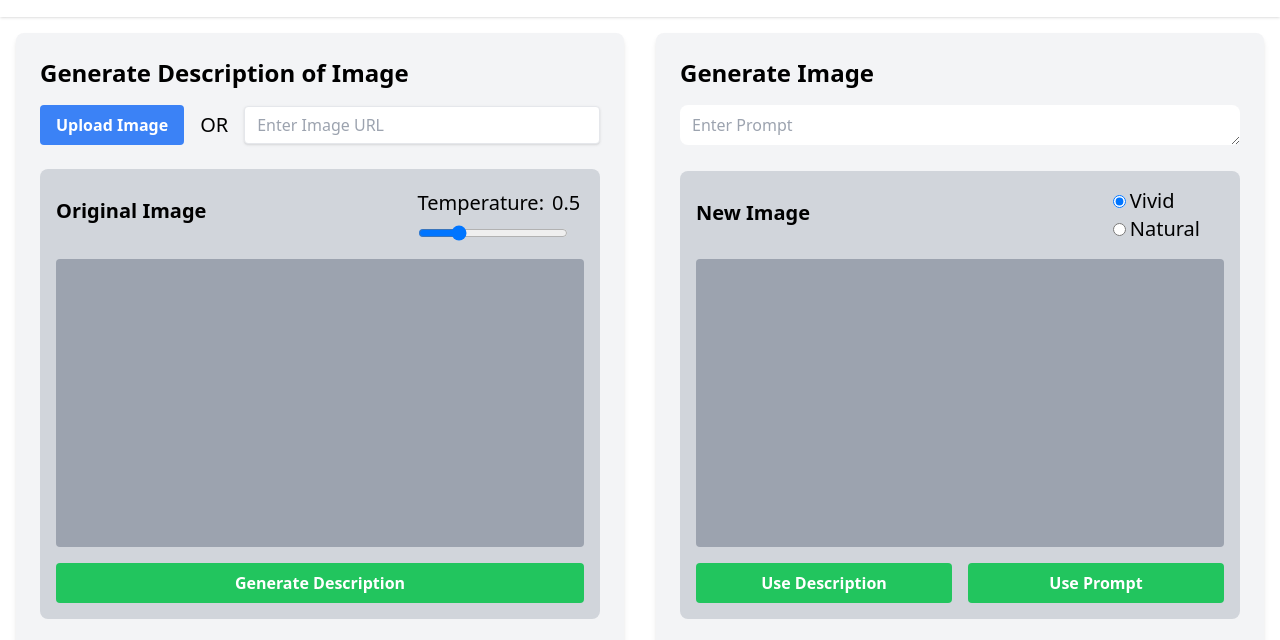
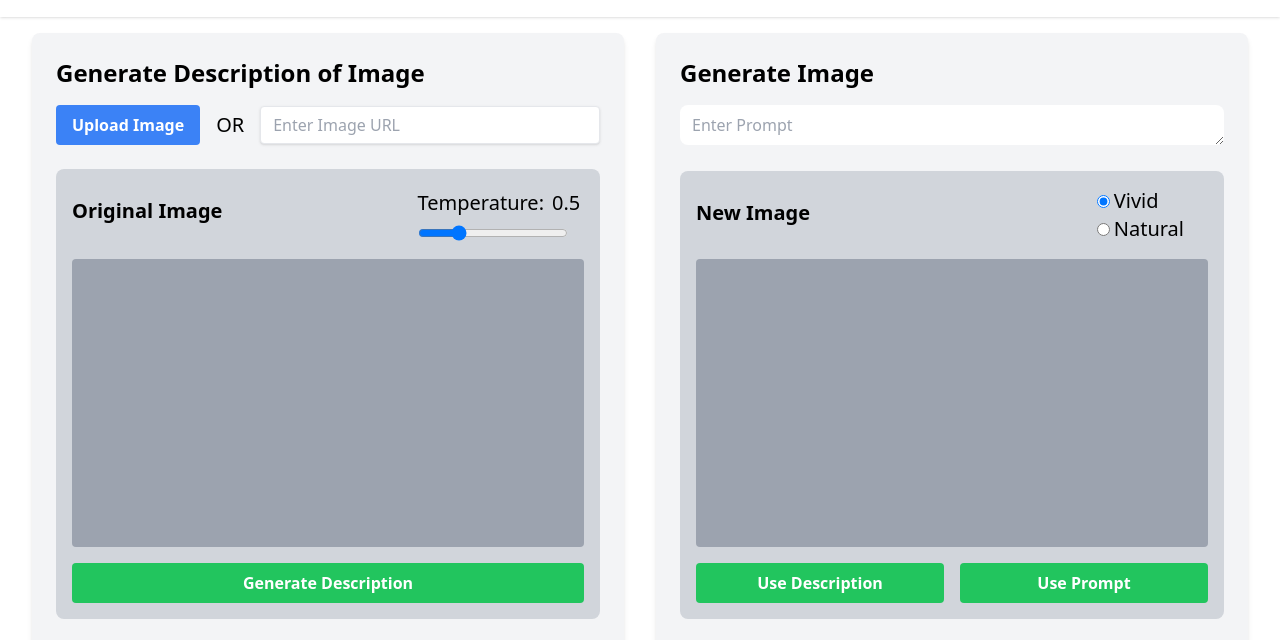
Before and after one commit to James9446/image_replicator, a website: page public/index.html in a window 1280 px wide. Shown: the part 85-725 px from the top of the page. Drawn offline with nearby package versions, Linux system fonts and the light colour scheme.

Commit message:
Fixed mobile alignment

```diff
--- a/public/index.html
+++ b/public/index.html
@@ -90,7 +90,7 @@
 
 <div class="flex flex-col p-4 md:flex-row justify-center">
   <!-- grey column 1 -->
-  <div class="w-full mr-4 max-w-2xl bg-gray-100 p-6 rounded-lg shadow-md">
+  <div class="w-full md:mx-4 max-w-2xl bg-gray-100 p-6 rounded-lg shadow-md">
     <h3 class="text-2xl font-bold mb-4">Generate Description of Image</h3>
 
     <!-- Image upload options -->
@@ -147,7 +147,7 @@
 
 
   <!-- grey column 2 -->
-  <div class="w-full ml-4 max-w-2xl p-6 bg-gray-100 rounded-lg shadow-md">
+  <div class="w-full md:mx-4 max-md:mt-6 max-w-2xl p-6 bg-gray-100 rounded-lg shadow-md">
     <h3 class="text-2xl font-bold mb-2">Generate Image</h3>
     <!-- Prompt input -->
     <div class="py-2">
```
